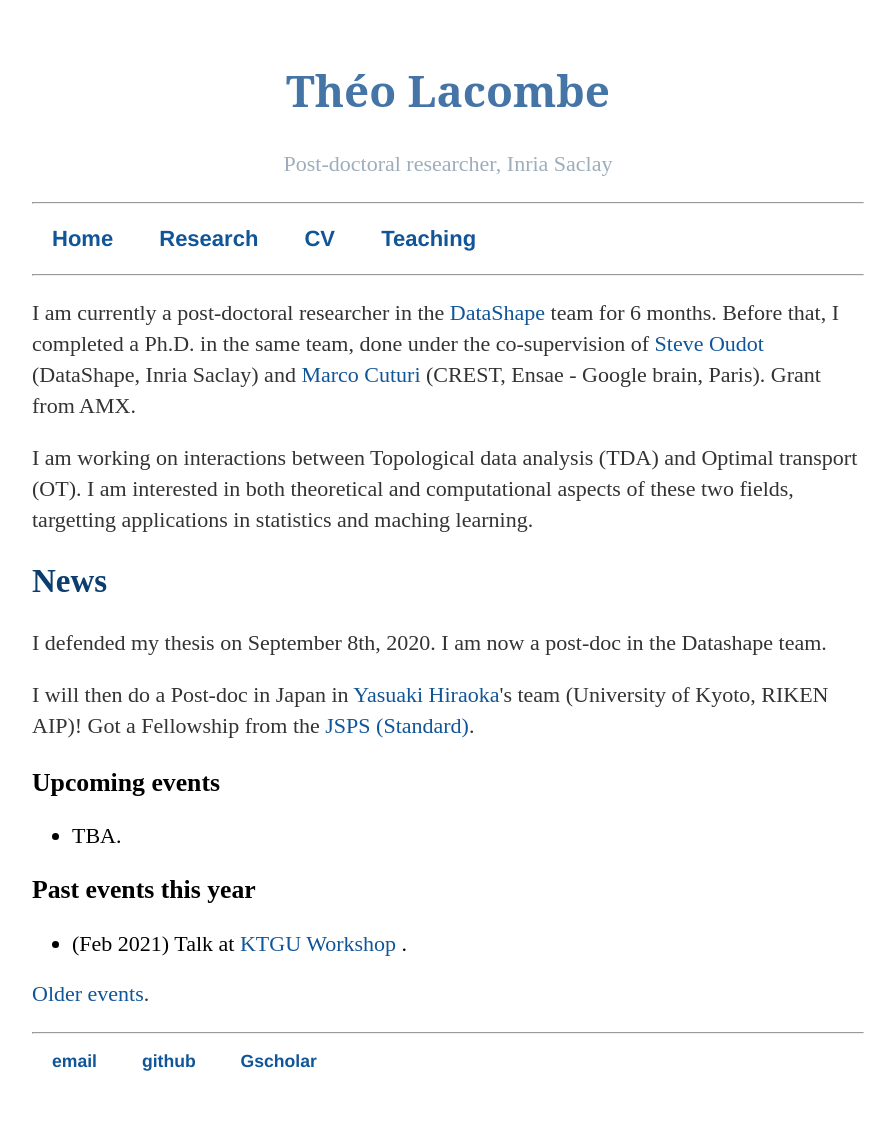
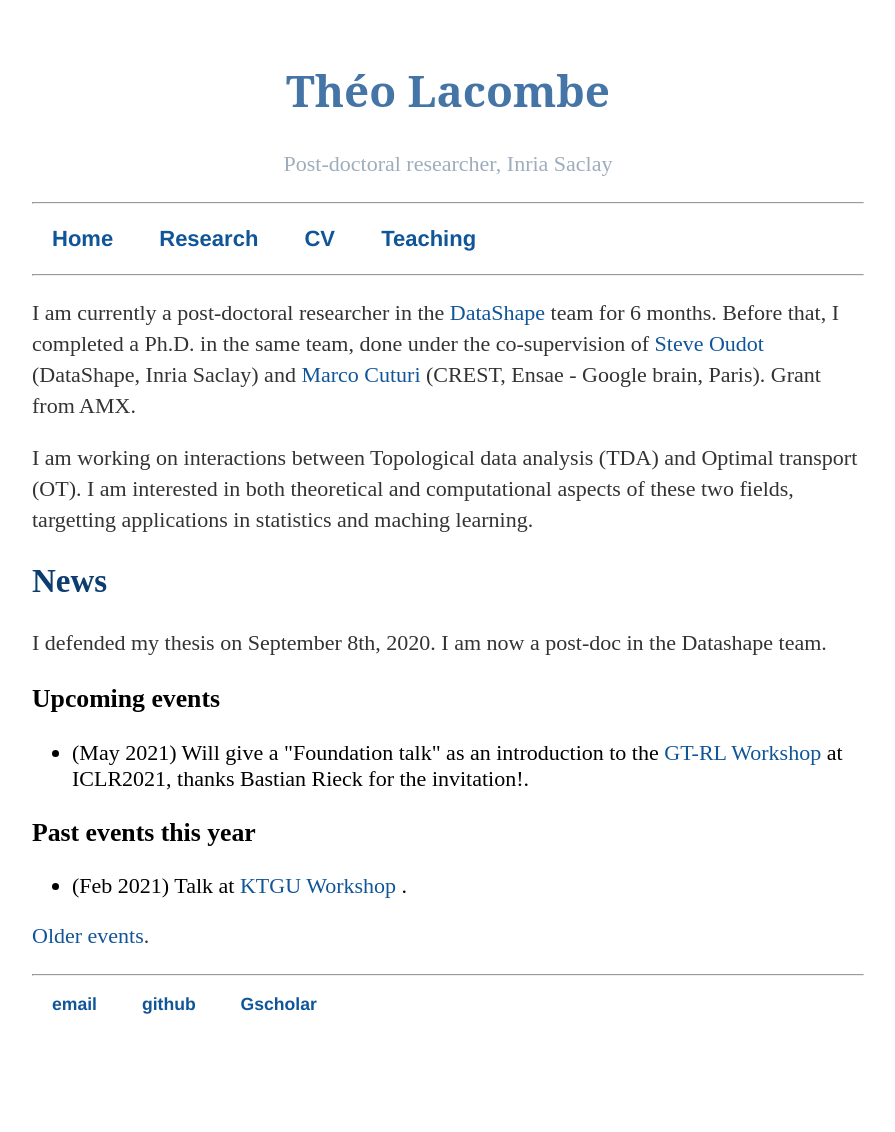
Before and after one commit to tlacombe/tlacombe.github.io, a Jekyll site: the page built from index.html, in a window 1280 px wide. Shown: the whole page, without its empty margins (192-1087 px from the left). Built offline with Jekyll 4.4.1, drawn with Linux system fonts in a browser that asks for light colours; after the commit the page ends 1075 px from its top, so only the background shows below that.

Commit message:
update news

```diff
--- a/index.html
+++ b/index.html
@@ -11,11 +11,11 @@ title: Théo Lacombe's webpage
 
     <h2> News </h2>
     	<p> I defended my thesis on September 8th, 2020. I am now a post-doc in the Datashape team.</p>
-	<p> I will then do a Post-doc in Japan in <a href="https://sites.google.com/site/yasuakihiraoka/">Yasuaki Hiraoka</a>'s team (University of Kyoto, RIKEN AIP)! Got a Fellowship from the <a href="https://www.jsps.go.jp/english/e-ippan/index.html">JSPS (Standard)</a>.</p>
+	<!--	<p> I will then do a Post-doc in Japan in <a href="https://sites.google.com/site/yasuakihiraoka/">Yasuaki Hiraoka</a>'s team (University of Kyoto, RIKEN AIP)! Got a Fellowship from the <a href="https://www.jsps.go.jp/english/e-ippan/index.html">JSPS (Standard)</a>.</p> -->
 
 	<h3> Upcoming events</h3>
 	<ul>
-		<li>TBA.</li>
+		<li>(May 2021) Will give a "Foundation talk" as an introduction to the <a href="https://gt-rl.github.io/">GT-RL Workshop</a> at ICLR2021, thanks Bastian Rieck for the invitation!.</li>
 	</ul>
 
         <h3> Past events this year</h3>
```
